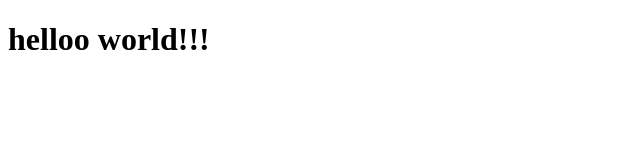
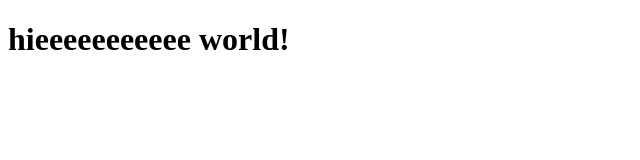
Before and after one commit to Aryan30134/practice_vcscf_aryan, a plain HTML site: page index.html in a window 1280 px wide. Shown: the whole page, without its empty margins (0-640 px from the left). Drawn offline with Linux system fonts and the light colour scheme.

Commit message:
add code2

```diff
--- a/index.html
+++ b/index.html
@@ -7,7 +7,7 @@
 </head>
 <body>
     <h1>
-helloo world!!!
+hieeeeeeeeeee world!
     </h1>
 
 </body>
```
